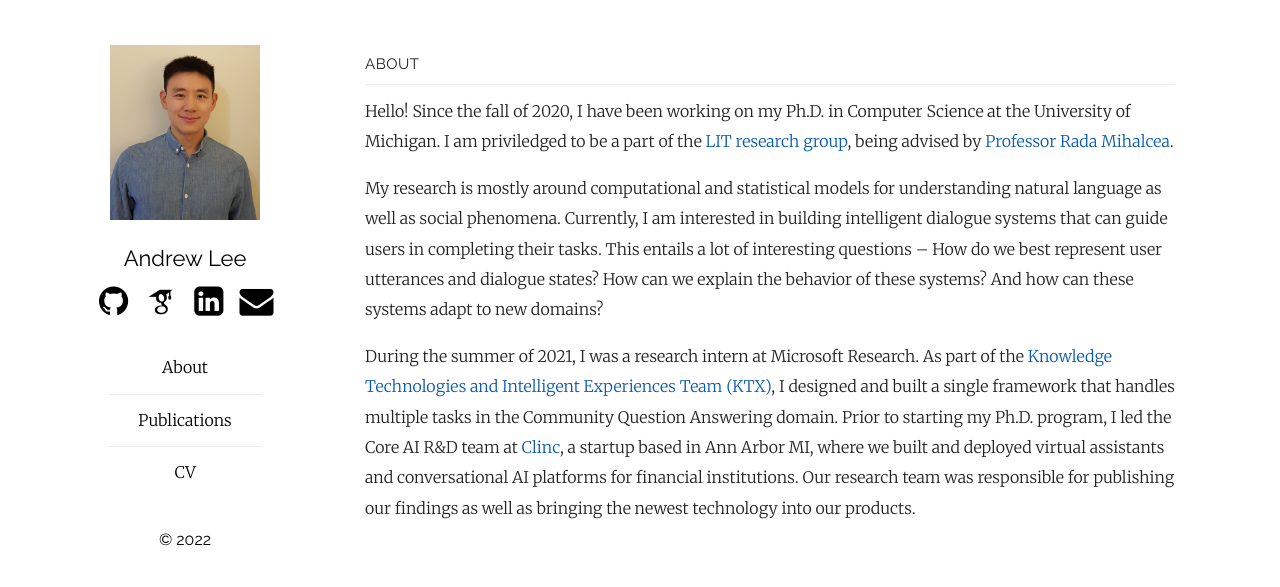
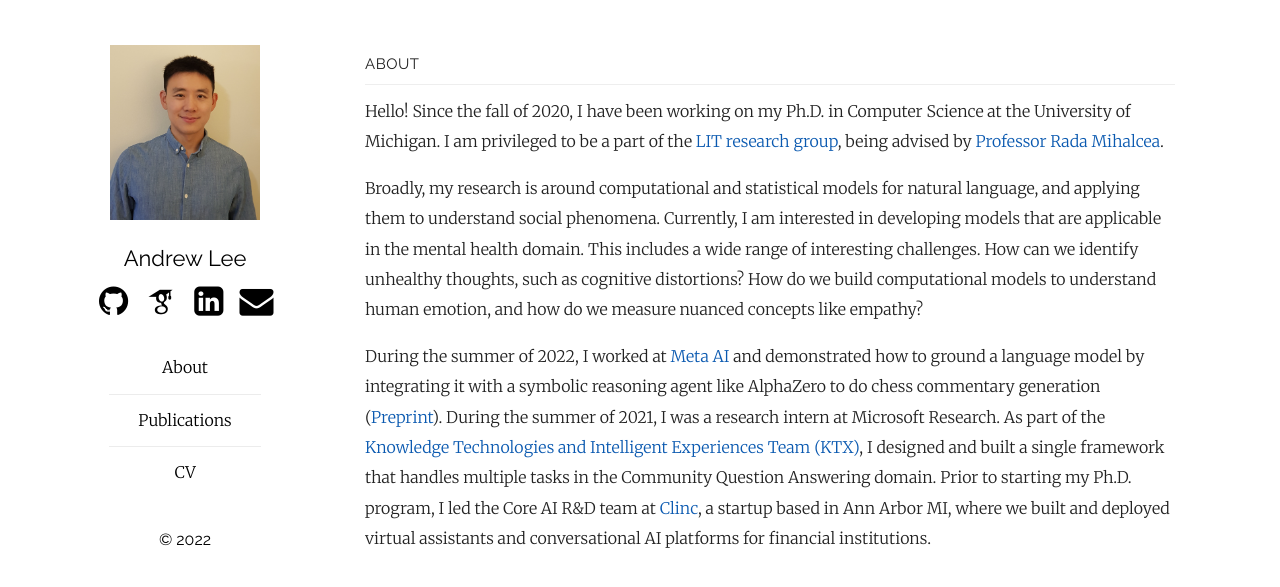
Before and after one commit to ajyl/ajyl.github.io, a Jekyll site: the page built from _pages/about.md, in a window 1280 px wide. Shown: the top 587 px of the page. Built offline with Jekyll 4.4.1, drawn with Linux system fonts in a browser that asks for light colours.

Commit message:
Build site at 2022-12-19 15:15:08 UTC

```diff
--- a/_pages/about.md
+++ b/_pages/about.md
@@ -4,8 +4,10 @@ permalink: "/about"
 title: "About"
 ---
 
-Hello! Since the fall of 2020, I have been working on my Ph.D. in Computer Science at the University of Michigan. I am priviledged to be a part of the [LIT research group](https://lit.eecs.umich.edu/), being advised by [Professor Rada Mihalcea](https://web.eecs.umich.edu/~mihalcea/).
+Hello! Since the fall of 2020, I have been working on my Ph.D. in Computer Science at the University of Michigan. I am privileged to be a part of the [LIT research group](https://lit.eecs.umich.edu/), being advised by [Professor Rada Mihalcea](https://web.eecs.umich.edu/~mihalcea/).
 
-My research is mostly around computational and statistical models for understanding natural language as well as social phenomena. Currently, I am interested in building intelligent dialogue systems that can guide users in completing their tasks. This entails a lot of interesting questions -- How do we best represent user utterances and dialogue states? How can we explain the behavior of these systems? And how can these systems adapt to new domains?
+Broadly, my research is around computational and statistical models for natural language, and applying them to understand social phenomena. Currently, I am interested in developing models that are applicable in the mental health domain. This includes a wide range of interesting challenges. How can we identify unhealthy thoughts, such as cognitive distortions? How do we build computational models to understand human emotion, and how do we measure nuanced concepts like empathy?
 
-During the summer of 2021, I was a research intern at Microsoft Research. As part of the [Knowledge Technologies and Intelligent Experiences Team (KTX)](https://www.microsoft.com/en-us/research/group/ktx/), I designed and built a single framework that handles multiple tasks in the Community Question Answering domain. Prior to starting my Ph.D. program, I led the Core AI R&D team at [Clinc](https://clinc.com/), a startup based in Ann Arbor MI, where we built and deployed virtual assistants and conversational AI platforms for financial institutions. Our research team was responsible for publishing our findings as well as bringing the newest technology into our products.
+During the summer of 2022, I worked at [Meta AI](https://ai.facebook.com/) and demonstrated how to ground a language model by integrating it with a symbolic reasoning agent like AlphaZero to do chess commentary generation ([Preprint](https://arxiv.org/pdf/2212.08195.pdf)).
+During the summer of 2021, I was a research intern at Microsoft Research. As part of the [Knowledge Technologies and Intelligent Experiences Team (KTX)](https://www.microsoft.com/en-us/research/group/ktx/), I designed and built a single framework that handles multiple tasks in the Community Question Answering domain.
+Prior to starting my Ph.D. program, I led the Core AI R&D team at [Clinc](https://clinc.com/), a startup based in Ann Arbor MI, where we built and deployed virtual assistants and conversational AI platforms for financial institutions.
```
